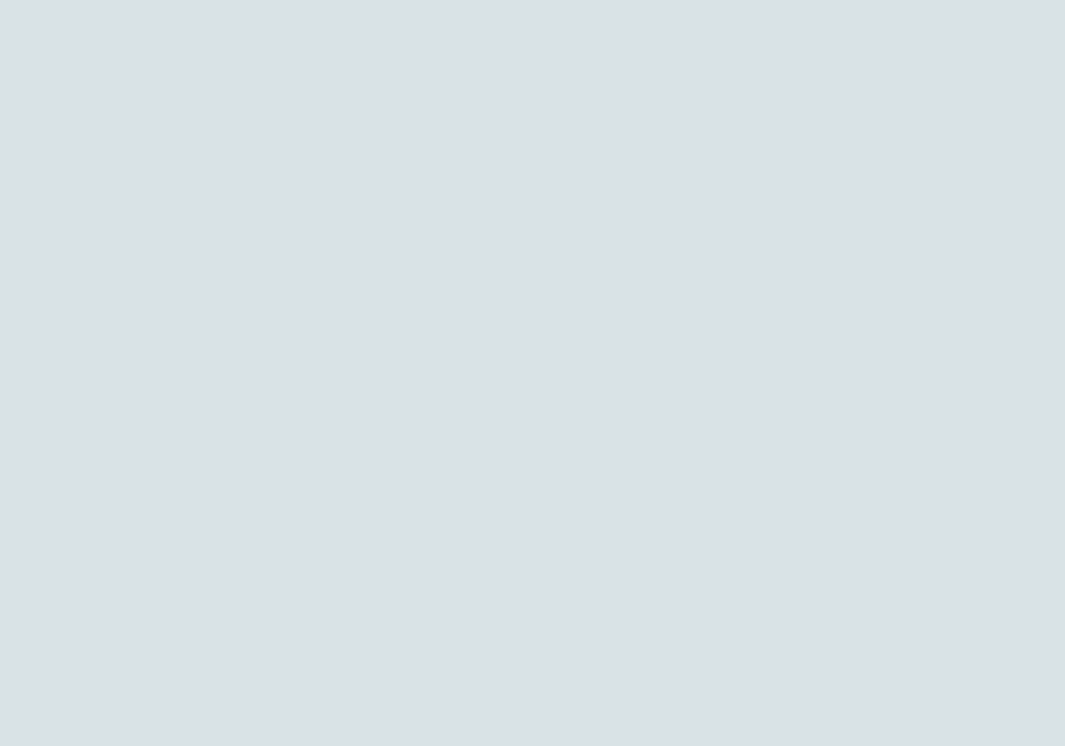
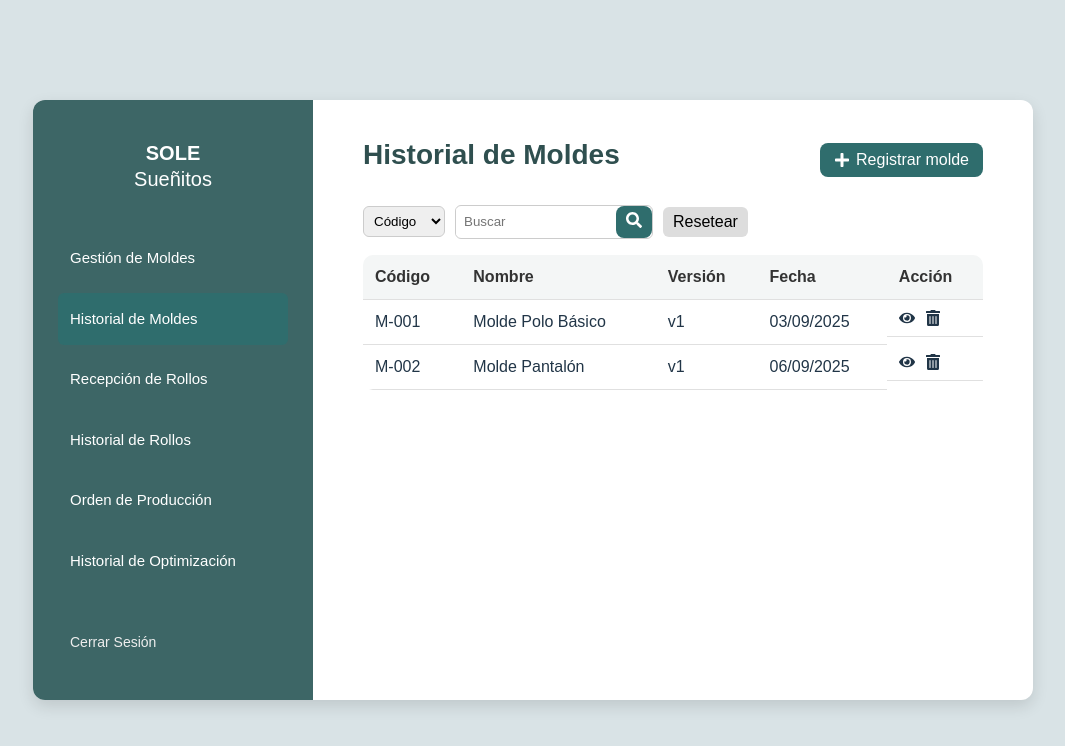
Before and after one commit to AnthuA25/SoleSuenitos, a React (Vite) app in the folder front-react/: page /historialmoldes in a window 1280 px wide. Before the commit this address had no page. Shown: the top 746 px of the page, without its empty margins (107-1172 px from the left). Built offline with nearby package versions, Linux system fonts and the light colour scheme.

Commit message:
Agrega vista Historial de Moldes

```diff
--- a/front-react/package.json
+++ b/front-react/package.json
@@ -14,6 +14,7 @@
     "lucide-react": "^0.544.0",
     "react": "^19.1.1",
     "react-dom": "^19.1.1",
+    "react-icons": "^5.5.0",
     "react-router-dom": "^7.9.3",
     "sweetalert2": "^11.23.0"
   },
--- a/front-react/src/App.jsx
+++ b/front-react/src/App.jsx
@@ -1,6 +1,7 @@
 import { BrowserRouter, Routes, Route } from "react-router-dom";
 import Login from "./Login.jsx";
 import GestionMoldes from "./GestionMoldes.jsx";
+import HistorialMoldes from "./HistorialMoldes.jsx";
 import './css/Global.css'
 
 
@@ -13,6 +14,9 @@ function App() {
 
         {/* vista de gestion de moldes*/}
         <Route path="/moldes" element={<GestionMoldes />} />
+
+        {/*vista de historial de moldes*/}
+        <Route path="/historialmoldes" element={<HistorialMoldes />} />
       </Routes>
     </BrowserRouter>
   );
--- a/front-react/src/GestionMoldes.jsx
+++ b/front-react/src/GestionMoldes.jsx
@@ -219,7 +219,7 @@ function GestionMoldes() {
             <h2>SOLE <br /> <span>Sueñitos</span></h2>
             <ul>
               <li className="active">Gestión de Moldes</li>
-              <li>Historial de Moldes</li>
+              <li onClick={() => navigate("/historialmoldes")}>Historial de Moldes</li>
               <li>Recepción de Rollos</li>
               <li>Historial de Rollos</li>
               <li>Orden de Producción</li>
--- /dev/null
+++ b/front-react/src/HistorialMoldes.jsx
@@ -0,0 +1,189 @@
+import { useState } from "react";
+import { useNavigate } from "react-router-dom";
+import Swal from "sweetalert2";
+import "./css/GestionMoldes.css";  // Reutilizamos tus estilos base
+import { FaPlus, FaSearch, FaEye, FaTrashAlt } from "react-icons/fa";
+
+function HistorialMoldes() {
+  const navigate = useNavigate();
+
+  // Datos simulados
+  const [moldes, setMoldes] = useState([
+    { codigo: "M-001", nombre: "Molde Polo Básico", version: "v1", fecha: "03/09/2025" },
+    { codigo: "M-002", nombre: "Molde Pantalón", version: "v1", fecha: "06/09/2025" },
+  ]);
+
+  const [filtro, setFiltro] = useState("codigo");
+  const [busqueda, setBusqueda] = useState("");
+
+  // Filtrado simple
+  const moldesFiltrados = moldes.filter((molde) =>
+    molde[filtro].toLowerCase().includes(busqueda.toLowerCase())
+  );
+
+  // Redirección
+  const handleRegistrar = () => navigate("/moldes");
+
+  // Ver detalles
+  const handleVer = (molde) => {
+    Swal.fire({
+      title: "Detalles del molde",
+      html: `
+        <p><strong>Código:</strong> ${molde.codigo}</p>
+        <p><strong>Nombre:</strong> ${molde.nombre}</p>
+        <p><strong>Versión:</strong> ${molde.version}</p>
+        <p><strong>Fecha:</strong> ${molde.fecha}</p>
+      `,
+      confirmButtonColor: "#2f6d6d",
+      confirmButtonText: "Cerrar",
+    });
+  };
+
+  // Eliminar
+  const handleEliminar = (codigo) => {
+    Swal.fire({
+      title: "¿Eliminar molde?",
+      text: "Esta acción no se puede deshacer",
+      icon: "warning",
+      showCancelButton: true,
+      confirmButtonColor: "#d33",
+      cancelButtonColor: "#2f6d6d",
+      confirmButtonText: "Sí, eliminar",
+      cancelButtonText: "Cancelar",
+    }).then((result) => {
+      if (result.isConfirmed) {
+        setMoldes(moldes.filter((m) => m.codigo !== codigo));
+        Swal.fire({
+          title: "Eliminado",
+          text: "El molde ha sido eliminado correctamente",
+          icon: "success",
+          confirmButtonColor: "#2f6d6d",
+          timer: 1500,
+        });
+      }
+    });
+  };
+
+  const handleLogout = () => {
+    Swal.fire({
+      title: "¿Cerrar sesión?",
+      text: "¿Deseas salir del sistema?",
+      icon: "question",
+      showCancelButton: true,
+      confirmButtonColor: "#2f6d6d",
+      cancelButtonColor: "#d33",
+      confirmButtonText: "Sí, cerrar sesión",
+      cancelButtonText: "Cancelar",
+    }).then((result) => {
+      if (result.isConfirmed) navigate("/");
+    });
+  };
+
+  return (
+    <div className="gestion-container">
+      <div className="gestion-box">
+        {/* Sidebar */}
+        <div className="gestion-sidebar">
+          <div>
+            <h2>SOLE <br /> <span>Sueñitos</span></h2>
+            <ul>
+              <li onClick={() => navigate("/moldes")}>Gestión de Moldes</li>
+              <li className="active" onClick={() => navigate("/historialmoldes")}>Historial de Moldes</li>
+              <li>Recepción de Rollos</li>
+              <li>Historial de Rollos</li>
+              <li>Orden de Producción</li>
+              <li>Historial de Optimización</li>
+            </ul>
+          </div>
+          <button className="gestion-logout" onClick={handleLogout}>
+            Cerrar Sesión
+          </button>
+        </div>
+
+        {/* Contenido */}
+        <div className="gestion-content">
+          <div className="historial-header">
+            <h1>Historial de Moldes</h1>
+            <button className="btn-registrar" onClick={handleRegistrar}>
+              <FaPlus /> Registrar molde
+            </button>
+          </div>
+
+          {/* Filtros */}
+          <div className="historial-filtros">
+            <select
+              value={filtro}
+              onChange={(e) => setFiltro(e.target.value)}
+              className="filtro-select"
+            >
+              <option value="codigo">Código</option>
+              <option value="nombre">Nombre</option>
+              <option value="version">Versión</option>
+              <option value="fecha">Fecha</option>
+            </select>
+            <div className="buscar-container">
+              <input
+                type="text"
+                placeholder="Buscar"
+                value={busqueda}
+                onChange={(e) => setBusqueda(e.target.value)}
+              />
+              <button><FaSearch /></button>
+            </div>
+            <button
+              className="btn-filtrar"
+              onClick={() => setBusqueda("")}
+            >
+              Resetear
+            </button>
+          </div>
+
+          {/* Tabla */}
+          <table className="historial-tabla">
+            <thead>
+              <tr>
+                <th>Código</th>
+                <th>Nombre</th>
+                <th>Versión</th>
+                <th>Fecha</th>
+                <th>Acción</th>
+              </tr>
+            </thead>
+            <tbody>
+              {moldesFiltrados.length > 0 ? (
+                moldesFiltrados.map((molde) => (
+                  <tr key={molde.codigo}>
+                    <td>{molde.codigo}</td>
+                    <td>{molde.nombre}</td>
+                    <td>{molde.version}</td>
+                    <td>{molde.fecha}</td>
+                    <td className="tabla-acciones">
+                      <FaEye
+                        className="icono-ver"
+                        title="Ver detalles"
+                        onClick={() => handleVer(molde)}
+                      />
+                      <FaTrashAlt
+                        className="icono-eliminar"
+                        title="Eliminar"
+                        onClick={() => handleEliminar(molde.codigo)}
+                      />
+                    </td>
+                  </tr>
+                ))
+              ) : (
+                <tr>
+                  <td colSpan="5" style={{ textAlign: "center" }}>
+                    No se encontraron moldes
+                  </td>
+                </tr>
+              )}
+            </tbody>
+          </table>
+        </div>
+      </div>
+    </div>
+  );
+}
+
+export default HistorialMoldes;
--- a/front-react/src/css/GestionMoldes.css
+++ b/front-react/src/css/GestionMoldes.css
@@ -278,3 +278,111 @@
   font-size: 14px;
   color: #888;
 }
+
+/* --- HISTORIAL DE MOLDES --- */
+
+.historial-header {
+  display: flex;
+  justify-content: space-between;
+  align-items: center;
+  margin-bottom: 1.5rem;
+}
+
+.btn-registrar {
+  background-color: #2f6d6d;
+  color: white;
+  border: none;
+  border-radius: 8px;
+  padding: 8px 14px;
+  display: flex;
+  align-items: center;
+  gap: 6px;
+  cursor: pointer;
+}
+
+.btn-registrar:hover {
+  background-color: #255a5a;
+}
+
+.historial-filtros {
+  display: flex;
+  align-items: center;
+  gap: 10px;
+  margin-bottom: 1rem;
+}
+
+.filtro-select {
+  padding: 6px;
+  border-radius: 6px;
+  border: 1px solid #ccc;
+}
+
+.buscar-container {
+  display: flex;
+  align-items: center;
+  border: 1px solid #ccc;
+  border-radius: 6px;
+  overflow: hidden;
+}
+
+.buscar-container input {
+  border: none;
+  outline: none;
+  padding: 6px 8px;
+  width: 160px;
+}
+
+.buscar-container button {
+  background-color: #2f6d6d;
+  color: white;
+  border: none;
+  padding: 6px 10px;
+  cursor: pointer;
+}
+
+.btn-filtrar {
+  background-color: #ddd;
+  border: none;
+  padding: 6px 10px;
+  border-radius: 6px;
+  cursor: pointer;
+}
+
+.historial-tabla {
+  width: 100%;
+  border-collapse: collapse;
+  background: white;
+  border-radius: 10px;
+  overflow: hidden;
+}
+
+.historial-tabla th,
+.historial-tabla td {
+  padding: 10px 12px;
+  border-bottom: 1px solid #e0e0e0;
+  text-align: left;
+}
+
+.historial-tabla th {
+  background-color: #f4f6f6;
+  color: #333;
+}
+
+.tabla-acciones {
+  display: flex;
+  gap: 10px;
+}
+
+.icono-ver,
+.icono-eliminar {
+  cursor: pointer;
+  transition: color 0.2s;
+}
+
+.icono-ver:hover {
+  color: #2f6d6d;
+}
+
+.icono-eliminar:hover {
+  color: #d33;
+}
```
Also changed, not shown: 2 other files (tests, documents, lock files or other folders).
